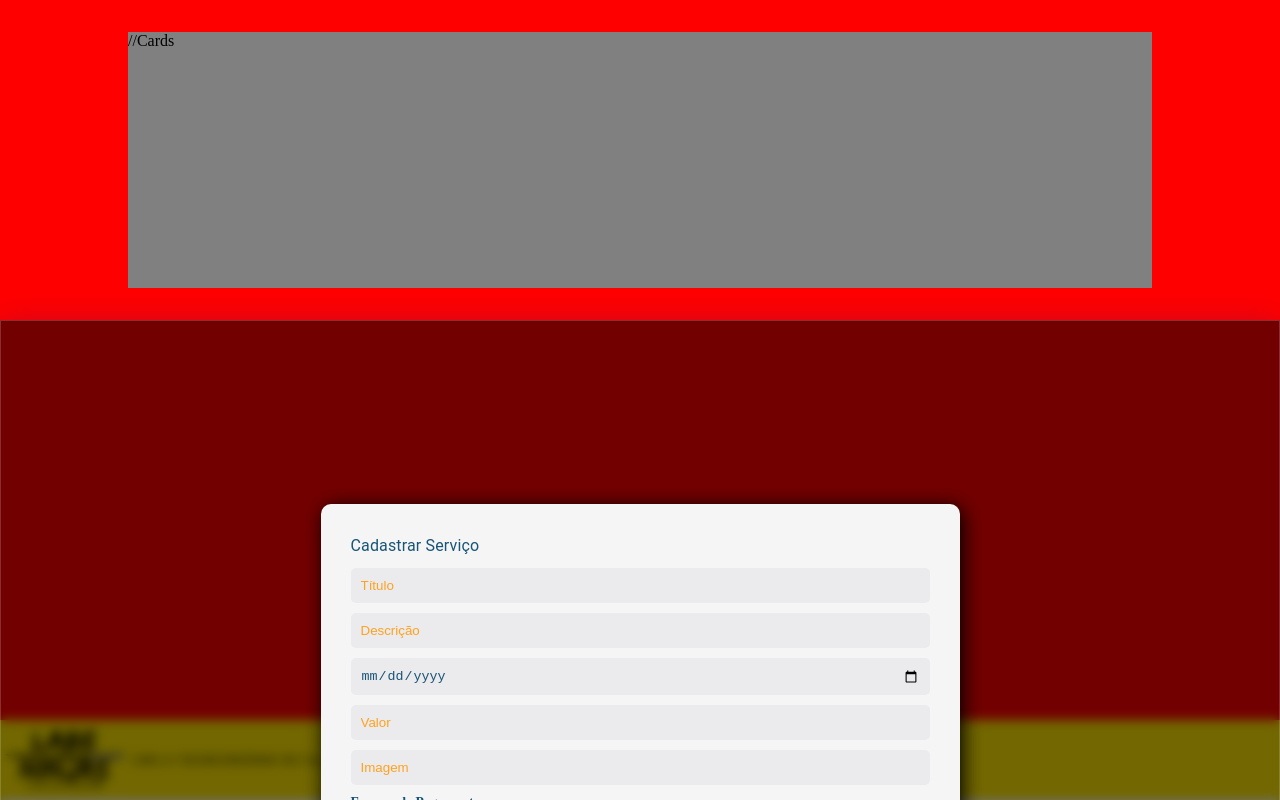
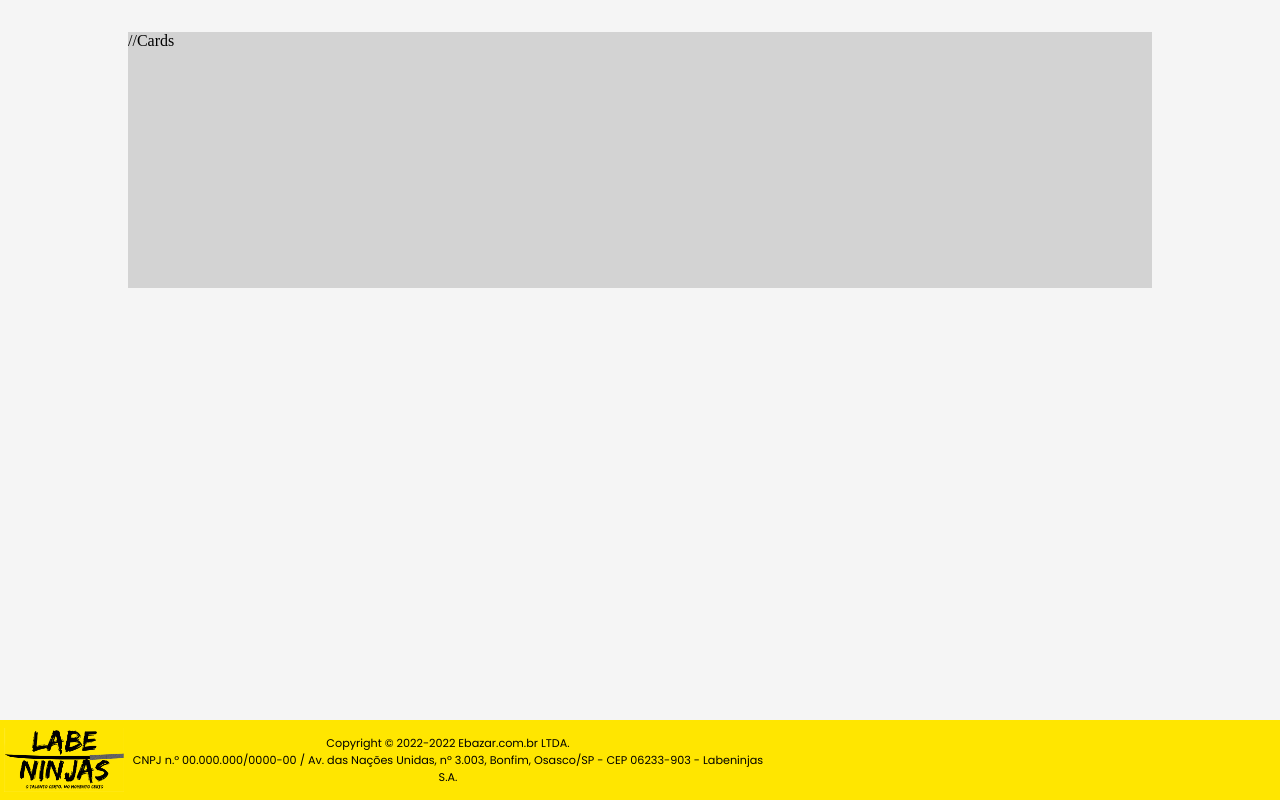
Before and after one commit to future4code/Shaw-labe-ninja2, a React (Create React App) app: page / in a window 1280 px wide. Shown: the top 800 px of the page. Built offline with nearby package versions, Linux system fonts and the light colour scheme.

Commit message:
mudanças básicas

```diff
--- a/src/components/Promotions/style.jsx
+++ b/src/components/Promotions/style.jsx
@@ -11,5 +11,5 @@ export const MainContainer = styled.div`
 export const PromotionsBox = styled.div`
     width: 80%;
     height: 80%;
-    background-color: grey;
+    background-color: lightgrey;
 `
--- a/src/pages/HomeScreen/HomeScreen.jsx
+++ b/src/pages/HomeScreen/HomeScreen.jsx
@@ -14,7 +14,7 @@ export default class HomeScreen extends React.Component {
 		return (
 			<div>
                 <HomeScreenMain/>
-                <RegisterJob/>
+                {/* <RegisterJob/>  */}
 			</div>
 		)
 
--- a/src/pages/Screens/style.jsx
+++ b/src/pages/Screens/style.jsx
@@ -5,5 +5,5 @@ export const ScreensContainer = styled.div`
 	grid-template-rows: 1fr 10vh;
     width: 100vw;
     height: 100vh; //MUDAR QUANDO OS OUTROS COMPONENTES FORAM FEITOS
-    background-color: red;
+    background-color: #f5f5f5;
 `
```
